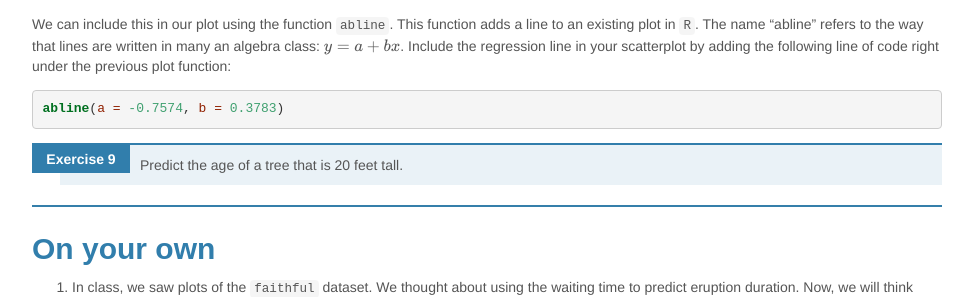
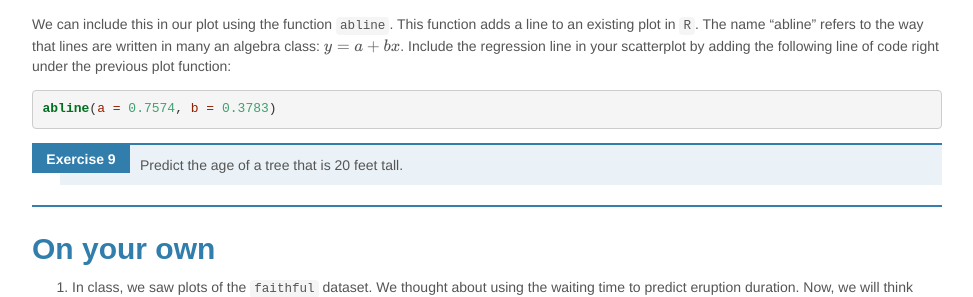
Before and after one commit to lgpcappiello/lgpcappiello.github.io, a Jekyll site: the page teaching/stat100b/labs/data_visualization.html, which Jekyll copies as it is, in a window 1280 px wide and 900 px high, scrolled down 1899 px. Shown: the part 159-456 px from the top of the window, without its empty margins (153-1126 px from the left). Built offline with Jekyll 4.4.1, drawn with Linux system fonts in a browser that asks for light colours; formulas are drawn with MathJax 3.

Commit message:
Add files via upload

```diff
--- a/teaching/stat100b/labs/data_visualization.html
+++ b/teaching/stat100b/labs/data_visualization.html
@@ -548,7 +548,7 @@ summary {
 <p>We’ll spend some time on regression next week, but for now the regression line is <span class="math display">\[
   \hat{y} = 0.7574 + 0.3783 x
 \]</span> We can include this in our plot using the function <code>abline</code>. This function adds a line to an existing plot in <code>R</code>. The name “abline” refers to the way that lines are written in many an algebra class: <span class="math inline">\(y = a + bx\)</span>. Include the regression line in your scatterplot by adding the following line of code right under the previous plot function:</p>
-<div class="sourceCode" id="cb9"><pre class="sourceCode r"><code class="sourceCode r"><a class="sourceLine" id="cb9-1" data-line-number="1"><span class="kw">abline</span>(<span class="dt">a =</span> <span class="fl">-0.7574</span>, <span class="dt">b =</span> <span class="fl">0.3783</span>)</a></code></pre></div>
+<div class="sourceCode" id="cb9"><pre class="sourceCode r"><code class="sourceCode r"><a class="sourceLine" id="cb9-1" data-line-number="1"><span class="kw">abline</span>(<span class="dt">a =</span> <span class="fl">0.7574</span>, <span class="dt">b =</span> <span class="fl">0.3783</span>)</a></code></pre></div>
 <ol start="9" style="list-style-type: decimal">
 <li>Predict the age of a tree that is 20 feet tall.</li>
 </ol>
```
